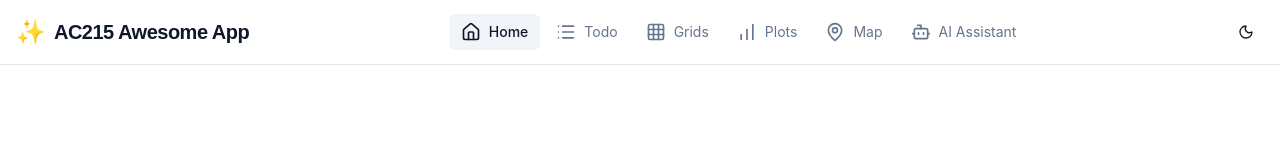
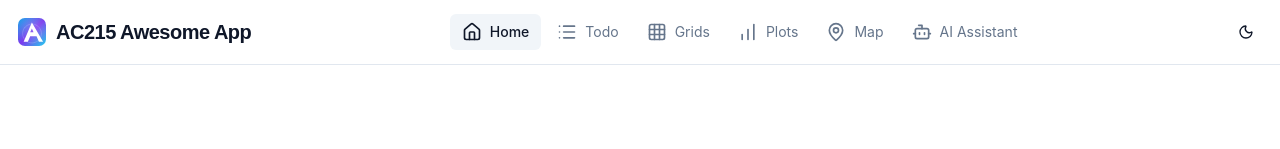
Before and after one commit to dlops-io/app-building-crashcourse, a Next.js app in the folder frontend/: page / in a window 1280 px wide. Shown: the top 149 px of the page. Built offline with nearby package versions, Linux system fonts and the light colour scheme.

Commit message:
updated logo

```diff
--- a/frontend/src/app/layout.jsx
+++ b/frontend/src/app/layout.jsx
@@ -13,7 +13,7 @@ export default function RootLayout({ children }) {
     return (
         <html lang="en" className="h-full" suppressHydrationWarning>
             <head>
-                <link href="assets/logo.png" rel="shortcut icon" type="image/x-icon"></link>
+                <link href="assets/logo.svg" rel="shortcut icon" type="image/x-icon"></link>
             </head>
             <body className="flex flex-col min-h-screen">
                 <ThemeProvider attribute="class" defaultTheme="system" enableSystem>
--- a/frontend/src/components/layout/Header.jsx
+++ b/frontend/src/components/layout/Header.jsx
@@ -2,6 +2,7 @@
 
 import { useState } from 'react'
 import Link from 'next/link';
+import Image from 'next/image';
 import { usePathname } from 'next/navigation';
 import { Home, Menu, X, BarChart, List, Grid3x3, Bot, MapPin } from 'lucide-react';
 import ThemeToggle from './ThemeToggle';
@@ -27,7 +28,13 @@ export default function Header() {
                 <div className="header-container">
                     <div className="header-content">
                         <Link href="/" className="header-logo">
-                            <span className="text-2xl">✨</span>
+                            <Image
+                                src="/assets/logo.svg"
+                                alt="App Logo"
+                                width={32}
+                                height={32}
+                                className="w-8 h-8"
+                            />
                             <h1 className="text-xl font-bold font-montserrat">AC215 Awesome App</h1>
                         </Link>
 
```
Also changed, not shown: frontend/public/assets/logo.svg (added).
